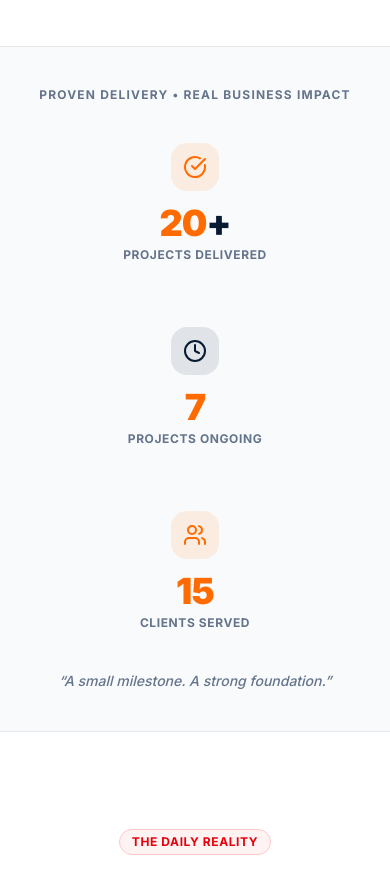
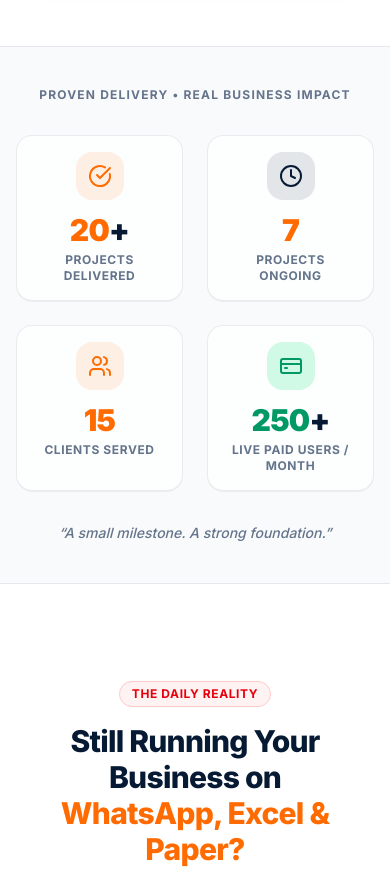
Before and after one commit to AtharvaKalhatkar/LogicSync-pvt-ltd, a React (Vite) app: page /#/ in a window 390 px wide. Shown: the part 1600-2474 px from the top of the page. Built offline with nearby package versions, Linux system fonts and the light colour scheme.

Commit message:
feat: add 250+ live monthly paid users milestone to TrustBar

```diff
--- a/src/sections/TrustBar.jsx
+++ b/src/sections/TrustBar.jsx
@@ -1,28 +1,29 @@
 import { useCountUp } from '../lib/hooks';
-import { CheckCircle, Clock, Users } from 'lucide-react';
+import { CheckCircle, Clock, Users, CreditCard } from 'lucide-react';
 
 const TrustBar = () => {
   const [ref1, count1] = useCountUp(20, 1800);
   const [ref2, count2] = useCountUp(7, 1800);
   const [ref3, count3] = useCountUp(15, 1800);
+  const [ref4, count4] = useCountUp(250, 1800);
 
   return (
     <section className="bg-gray-50/90 border-y border-gray-200 py-10" id="milestones">
       <div className="max-w-7xl mx-auto px-4 sm:px-6 lg:px-8">
-        <div className="text-center mb-6">
+        <div className="text-center mb-8">
           <p className="text-xs uppercase tracking-widest font-bold text-slate">
             Proven Delivery • Real Business Impact
           </p>
         </div>
 
-        <div className="grid grid-cols-1 sm:grid-cols-3 gap-8 md:gap-12 max-w-4xl mx-auto">
+        <div className="grid grid-cols-2 lg:grid-cols-4 gap-6 md:gap-8 max-w-6xl mx-auto">
 
-          {/* Milestone 1 */}
-          <div className="flex flex-col items-center text-center p-4" ref={ref1}>
+          {/* Milestone 1: Projects Delivered */}
+          <div className="flex flex-col items-center text-center p-4 bg-white/70 rounded-2xl border border-gray-200/80 shadow-2xs" ref={ref1}>
             <div className="w-12 h-12 rounded-2xl bg-orange/10 text-orange flex items-center justify-center mb-3">
               <CheckCircle className="w-6 h-6" />
             </div>
-            <div className="text-4xl sm:text-5xl font-black text-navy tracking-tight mb-1">
+            <div className="text-3xl sm:text-4xl lg:text-5xl font-black text-navy tracking-tight mb-1">
               <span className="text-orange">{count1}</span>+
             </div>
             <span className="text-slate text-xs sm:text-sm uppercase tracking-wider font-bold">
@@ -30,12 +31,12 @@
             </span>
           </div>
 
-          {/* Milestone 2 */}
-          <div className="flex flex-col items-center text-center p-4 sm:border-x sm:border-gray-200" ref={ref2}>
+          {/* Milestone 2: Projects Ongoing */}
+          <div className="flex flex-col items-center text-center p-4 bg-white/70 rounded-2xl border border-gray-200/80 shadow-2xs" ref={ref2}>
             <div className="w-12 h-12 rounded-2xl bg-navy/10 text-navy flex items-center justify-center mb-3">
               <Clock className="w-6 h-6" />
             </div>
-            <div className="text-4xl sm:text-5xl font-black text-navy tracking-tight mb-1">
+            <div className="text-3xl sm:text-4xl lg:text-5xl font-black text-navy tracking-tight mb-1">
               <span className="text-orange">{count2}</span>
             </div>
             <span className="text-slate text-xs sm:text-sm uppercase tracking-wider font-bold">
@@ -43,12 +44,12 @@
             </span>
           </div>
 
-          {/* Milestone 3 */}
-          <div className="flex flex-col items-center text-center p-4" ref={ref3}>
+          {/* Milestone 3: Clients Served */}
+          <div className="flex flex-col items-center text-center p-4 bg-white/70 rounded-2xl border border-gray-200/80 shadow-2xs" ref={ref3}>
             <div className="w-12 h-12 rounded-2xl bg-orange/10 text-orange flex items-center justify-center mb-3">
               <Users className="w-6 h-6" />
             </div>
-            <div className="text-4xl sm:text-5xl font-black text-navy tracking-tight mb-1">
+            <div className="text-3xl sm:text-4xl lg:text-5xl font-black text-navy tracking-tight mb-1">
               <span className="text-orange">{count3}</span>
             </div>
             <span className="text-slate text-xs sm:text-sm uppercase tracking-wider font-bold">
@@ -56,9 +57,22 @@
             </span>
           </div>
 
+          {/* Milestone 4: Live Paid Users */}
+          <div className="flex flex-col items-center text-center p-4 bg-white/70 rounded-2xl border border-gray-200/80 shadow-2xs" ref={ref4}>
+            <div className="w-12 h-12 rounded-2xl bg-emerald-100 text-emerald-600 flex items-center justify-center mb-3">
+              <CreditCard className="w-6 h-6" />
+            </div>
+            <div className="text-3xl sm:text-4xl lg:text-5xl font-black text-navy tracking-tight mb-1">
+              <span className="text-emerald-600">{count4}</span>+
+            </div>
+            <span className="text-slate text-xs sm:text-sm uppercase tracking-wider font-bold">
+              Live Paid Users / Month
+            </span>
+          </div>
+
         </div>
 
-        <div className="text-center mt-6">
+        <div className="text-center mt-8">
           <p className="text-sm font-medium text-slate italic">
             “A small milestone. A strong foundation.”
           </p>
```
